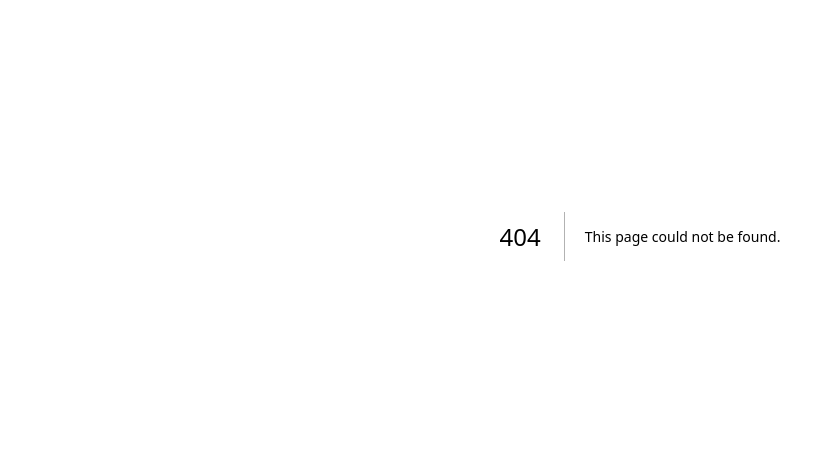
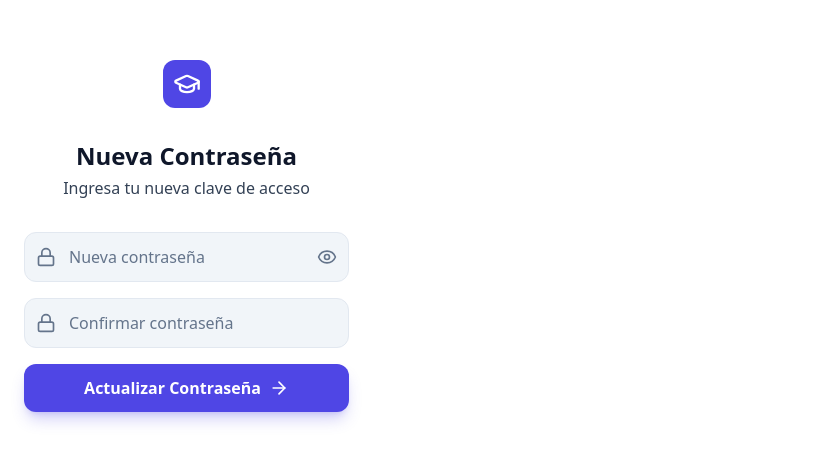
Before and after one commit to Joamsk2/Organizador-Docente, a Next.js app: page /reset-password in a window 1280 px wide. Before the commit this address had no page. Shown: the part 164-626 px from the top of the page, without its empty margins (0-821 px from the left). Built offline with nearby package versions, Linux system fonts and the light colour scheme.

Commit message:
Implementación de flujo de recuperación de contraseña

```diff
--- /dev/null
+++ b/src/app/(auth)/forgot-password/page.tsx
@@ -0,0 +1,99 @@
+'use client'
+
+import { useState } from 'react'
+import { createClient } from '@/lib/supabase/client'
+import { GraduationCap, Mail, ArrowRight, Loader2, CheckCircle, ChevronLeft } from 'lucide-react'
+import Link from 'next/link'
+import { toast } from 'sonner'
+
+export default function ForgotPasswordPage() {
+    const [email, setEmail] = useState('')
+    const [loading, setLoading] = useState(false)
+    const [submitted, setSubmitted] = useState(false)
+
+    const handleReset = async (e: React.FormEvent) => {
+        e.preventDefault()
+        setLoading(true)
+
+        const supabase = createClient()
+        const { error } = await supabase.auth.resetPasswordForEmail(email, {
+            redirectTo: `${window.location.origin}/auth/callback?next=/reset-password`,
+        })
+
+        if (error) {
+            toast.error('Error al enviar el correo', { description: error.message })
+            setLoading(false)
+            return
+        }
+
+        setSubmitted(true)
+        setLoading(false)
+        toast.success('Correo enviado con éxito')
+    }
+
+    return (
+        <div className="min-h-screen flex items-center justify-center p-6 bg-surface">
+            <div className="w-full max-w-[400px] animate-fade-in text-center">
+                <div className="flex items-center gap-3 mb-8 justify-center">
+                    <div className="w-12 h-12 bg-primary-600 rounded-xl flex items-center justify-center">
+                        <GraduationCap className="w-7 h-7 text-white" />
+                    </div>
+                </div>
+
+                {!submitted ? (
+                    <>
+                        <h2 className="text-2xl font-bold text-text-primary mb-1">Recuperar Contraseña</h2>
+                        <p className="text-text-secondary mb-8">Te enviaremos un enlace para restablecerla</p>
+
+                        <form onSubmit={handleReset} className="space-y-4">
+                            <div className="relative">
+                                <Mail className="absolute left-3 top-1/2 -translate-y-1/2 w-5 h-5 text-text-muted" />
+                                <input
+                                    type="email"
+                                    value={email}
+                                    onChange={(e) => setEmail(e.target.value)}
+                                    placeholder="tucorreo@escuela.edu.ar"
+                                    required
+                                    className="w-full pl-11 pr-4 py-3 bg-surface-secondary border border-border rounded-xl text-text-primary placeholder:text-text-muted focus:ring-2 focus:ring-primary-500 focus:border-transparent transition-all outline-none"
+                                />
+                            </div>
+
+                            <button
+                                type="submit"
+                                disabled={loading}
+                                className="w-full py-3 bg-primary-600 hover:bg-primary-700 disabled:opacity-60 text-white font-semibold rounded-xl flex items-center justify-center gap-2 transition-all shadow-lg shadow-primary-600/25 hover:shadow-primary-600/40"
+                            >
+                                {loading ? (
+                                    <Loader2 className="w-5 h-5 animate-spin" />
+                                ) : (
+                                    <>
+                                        Enviar Instrucciones
+                                        <ArrowRight className="w-5 h-5" />
+                                    </>
+                                )}
+                            </button>
+                        </form>
+                    </>
+                ) : (
+                    <div className="flex flex-col items-center">
+                        <div className="w-16 h-16 bg-emerald-100 dark:bg-emerald-950/30 rounded-full flex items-center justify-center mb-6">
+                            <CheckCircle className="w-8 h-8 text-emerald-600" />
+                        </div>
+                        <h2 className="text-2xl font-bold text-text-primary mb-2">¡Correo Enviado!</h2>
+                        <p className="text-text-secondary mb-8">
+                            Revisa tu bandeja de entrada (**{email}**) para continuar con el proceso.
+                        </p>
+                    </div>
+                )}
+
+                <Link
+                    href="/login"
+                    className="mt-8 flex items-center justify-center gap-2 text-sm text-text-secondary hover:text-primary-600 transition-colors font-medium"
+                >
+                    <ChevronLeft className="w-4 h-4" />
+                    Volver al inicio de sesión
+                </Link>
+            </div>
+        </div>
+    )
+}
--- a/src/app/(auth)/login/page.tsx
+++ b/src/app/(auth)/login/page.tsx
@@ -136,7 +136,7 @@ export default function LoginPage() {
                                 <input type="checkbox" className="w-4 h-4 rounded border-border text-primary-600 focus:ring-primary-500" />
                                 <span className="text-sm text-text-secondary">Recordarme</span>
                             </label>
-                            <Link href="/register" className="text-sm text-primary-600 hover:text-primary-700 font-medium transition-colors">
+                            <Link href="/forgot-password" className="text-sm text-primary-600 hover:text-primary-700 font-medium transition-colors">
                                 ¿Olvidaste tu contraseña?
                             </Link>
                         </div>
--- /dev/null
+++ b/src/app/(auth)/reset-password/page.tsx
@@ -0,0 +1,107 @@
+'use client'
+
+import { useState } from 'react'
+import { useRouter } from 'next/navigation'
+import { createClient } from '@/lib/supabase/client'
+import { GraduationCap, Lock, Eye, EyeOff, ArrowRight, Loader2 } from 'lucide-react'
+import { toast } from 'sonner'
+
+export default function ResetPasswordPage() {
+    const [password, setPassword] = useState('')
+    const [confirmPassword, setConfirmPassword] = useState('')
+    const [showPassword, setShowPassword] = useState(false)
+    const [loading, setLoading] = useState(false)
+    const router = useRouter()
+
+    const handleReset = async (e: React.FormEvent) => {
+        e.preventDefault()
+
+        if (password !== confirmPassword) {
+            toast.error('Las contraseñas no coinciden')
+            return
+        }
+
+        if (password.length < 6) {
+            toast.error('La contraseña debe tener al menos 6 caracteres')
+            return
+        }
+
+        setLoading(true)
+        const supabase = createClient()
+        const { error } = await supabase.auth.updateUser({ password })
+
+        if (error) {
+            toast.error('Error al actualizar la contraseña', { description: error.message })
+            setLoading(false)
+            return
+        }
+
+        toast.success('Contraseña actualizada correctamente')
+        router.push('/login')
+    }
+
+    return (
+        <div className="min-h-screen flex items-center justify-center p-6 bg-surface">
+            <div className="w-full max-w-[400px] animate-fade-in text-center">
+                <div className="flex items-center gap-3 mb-8 justify-center">
+                    <div className="w-12 h-12 bg-primary-600 rounded-xl flex items-center justify-center">
+                        <GraduationCap className="w-7 h-7 text-white" />
+                    </div>
+                </div>
+
+                <h2 className="text-2xl font-bold text-text-primary mb-1">Nueva Contraseña</h2>
+                <p className="text-text-secondary mb-8">Ingresa tu nueva clave de acceso</p>
+
+                <form onSubmit={handleReset} className="space-y-4">
+                    {/* Password */}
+                    <div className="relative text-left">
+                        <Lock className="absolute left-3 top-1/2 -translate-y-1/2 w-5 h-5 text-text-muted" />
+                        <input
+                            type={showPassword ? 'text' : 'password'}
+                            value={password}
+                            onChange={(e) => setPassword(e.target.value)}
+                            placeholder="Nueva contraseña"
+                            required
+                            className="w-full pl-11 pr-12 py-3 bg-surface-secondary border border-border rounded-xl text-text-primary placeholder:text-text-muted focus:ring-2 focus:ring-primary-500 focus:border-transparent transition-all outline-none"
+                        />
+                        <button
+                            type="button"
+                            onClick={() => setShowPassword(!showPassword)}
+                            className="absolute right-3 top-1/2 -translate-y-1/2 text-text-muted hover:text-text-secondary transition-colors"
+                        >
+                            {showPassword ? <EyeOff className="w-5 h-5" /> : <Eye className="w-5 h-5" />}
+                        </button>
+                    </div>
+
+                    {/* Confirm Password */}
+                    <div className="relative text-left">
+                        <Lock className="absolute left-3 top-1/2 -translate-y-1/2 w-5 h-5 text-text-muted" />
+                        <input
+                            type={showPassword ? 'text' : 'password'}
+                            value={confirmPassword}
+                            onChange={(e) => setConfirmPassword(e.target.value)}
+                            placeholder="Confirmar contraseña"
+                            required
+                            className="w-full pl-11 pr-12 py-3 bg-surface-secondary border border-border rounded-xl text-text-primary placeholder:text-text-muted focus:ring-2 focus:ring-primary-500 focus:border-transparent transition-all outline-none"
+                        />
+                    </div>
+
+                    <button
+                        type="submit"
+                        disabled={loading}
+                        className="w-full py-3 bg-primary-600 hover:bg-primary-700 disabled:opacity-60 text-white font-semibold rounded-xl flex items-center justify-center gap-2 transition-all shadow-lg shadow-primary-600/25 hover:shadow-primary-600/40"
+                    >
+                        {loading ? (
+                            <Loader2 className="w-5 h-5 animate-spin" />
+                        ) : (
+                            <>
+                                Actualizar Contraseña
+                                <ArrowRight className="w-5 h-5" />
+                            </>
+                        )}
+                    </button>
+                </form>
+            </div>
+        </div>
+    )
+}
```
Also changed, not shown: 1 other file (tests, documents, lock files or other folders).
